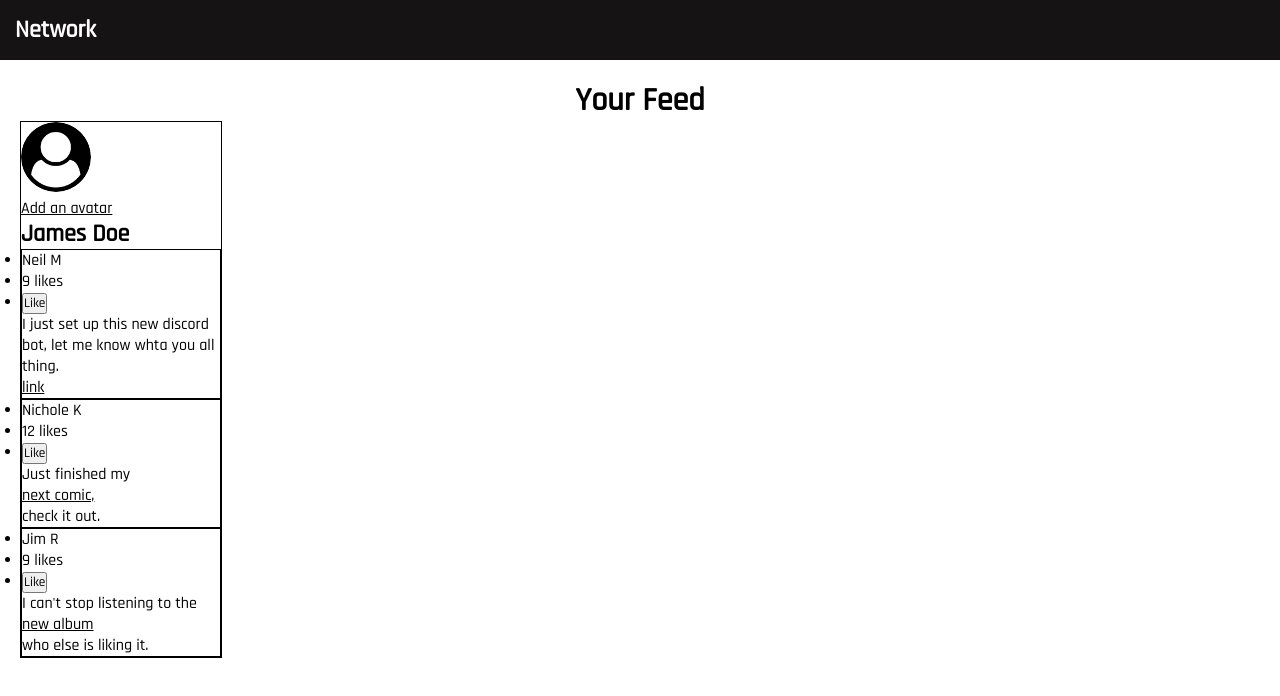
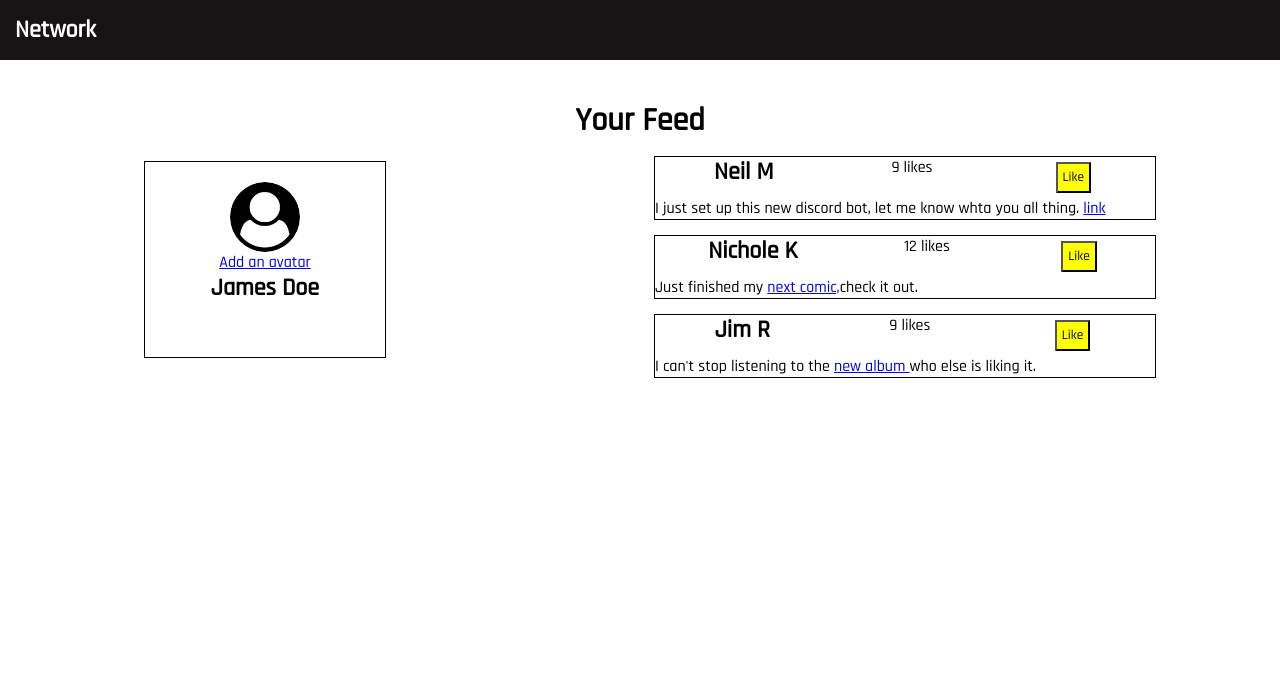
Before and after one commit to priscila-espinoza333/likes_project, a plain HTML site: page index.html in a window 1280 px wide. Drawn offline with Linux system fonts and the light colour scheme; a script that the page names is missing.

Commit message:
stylo css

```diff
--- a/css/style.css
+++ b/css/style.css
@@ -16,6 +16,7 @@ header{
     justify-content: space-between;
     align-items: center;
     padding: 15px;
+
 }
 
 .title{
@@ -23,41 +24,43 @@ header{
 }
 
 .container {
-    border: 1px solid black;
-    width: 200px;
-    display: inline-block;
+    display: flex;
+    justify-content: space-around;
 
 }
 
 .container-izquierdo {
-    display: contents;
-    width: 800px;
-    border-top: 20px;
-    border-bottom: 1px solid black;
+    display: flex;
+    width: 200px;
+    border: 1px solid black;
     align-items: center;
     margin: 20px;
-    padding-left: 20px;
+    padding: 20px;
     flex-direction: column;
 }
 
 .container-derecho1, .container-derecho2, .container-derecho3{
-    display: block;
-    text-decoration: none;
     border: 1px solid black ;
+    width: 500px;
+    margin-top: 15px;
+    margin: ;
+
+
 }
-
-.li {
-    text-decoration: none;
+.cont-1, .cont-2, .cont-3 {
+    display: flex;
+    justify-content: space-around;
 }
-
 
 
 img{
     width: 70px;
     border-radius: 50%;
-
 }
 
-p {
-    text-decoration: underline;
+.btn-likes {
+    background-color: yellow;
+    border-bottom: 2px solid black;
+    padding: 5px;
+    margin: 5px;
 }
--- a/index.html
+++ b/index.html
@@ -13,50 +13,56 @@
 <body>
     <nav class="nav"><h1>Network</h1></nav>
     <header class="page-principal">
+    </header>
 
         <h1 class="title">Your Feed</h1>
         <main class="container">
             <div class="container-izquierdo">
                 <img src="image/user-circle.png" alt="imagen-perfil">
-                <p>Add an avatar</p>
+                <a href="http://google">Add an avatar</a>
                 <h2>James Doe</h2>
             </div> <!--Fin cotainer izquierdo-->
 
+            <div class="container-derecho">
                 <div class="container-derecho1">
-            <ul class="cont-1">
-                <li>Neil M</li>
-                <li>9 likes</li>
-                <li><button onclick="incrementClick()" class="btn-likes" type="submit"> Like</button></li>
-            </ul>
-            <div class="text">I just set up this new discord bot, let me
-                know whta you all thing. <p>link</p>
+                    <div class="cont-1">
+                        <h2>Neil M</h2>
+                        <p>9 likes</p>
+                        <p><button onclick="incrementClick()" class="btn-likes" type="submit"> Like</button></p>
+                    </div>
+                    <div class="text">
+                        I just set up this new discord bot, let me
+                        know whta you all thing. <a href="http://google">link</a>
                     </div>
                 </div> <!--Fin cotainer derecho1-->
 
                 <div class="container-derecho2">
-                <ul class="cont-2">
-                    <li>Nichole K</li>
-                    <li>12 likes</li>
-                    <li><button onclick="incrementClick()" class="btn-likes" type="submit"> Like</button></li>
-                </ul>
-                <div class="text">Just finished my <p>next comic,</p>check it out.
+                    <div class="cont-2">
+                        <h2>Nichole K</h2>
+                        <p>12 likes</p>
+                        <p><button onclick="incrementClick()" class="btn-likes" type="submit"> Like</button></p>
+                    </div>
+                    <div class="text">
+                        Just finished my <a href="http://google">next comic,</a>check it out.
                     </div>
                 </div> <!--Fin cotainer derecho2-->
 
                 <div class="container-derecho3">
-                    <ul class="cont-3">
-                        <li>Jim R</li>
-                        <li>9 likes</li>
-                        <li><button onclick="incrementClick()" class="btn-likes" type="submit"> Like</button></li>
-                    </ul>
-                    <div class="text">I can't stop listening to the<p>new album</p>who else  is liking it.
+                    <div class="cont-3">
+                        <h2>Jim R</h2>
+                        <p>9 likes</p>
+                        <p><button onclick="incrementClick()" class="btn-likes" type="submit"> Like</button></p>
+                    </div>
+                    <div class="text">
+                        I can't stop listening to the <a href="http://google"> new album </a> who else  is liking it.
                     </div>
                 </div> <!--Fin cotainer derecho3-->
+            </div>
 
 
 
         </main>
-    </header>
+
 
 
     <script src="js/script.js"></script>
--- a/js/scrip.js
+++ b/js/scrip.js
@@ -1,4 +1,5 @@
 var counterVal = 0;
+var co
 
 function incrementClick() {
     updateDisplay(++counterVal);
```
Lines whose indentation alone changed are shown as unchanged.
